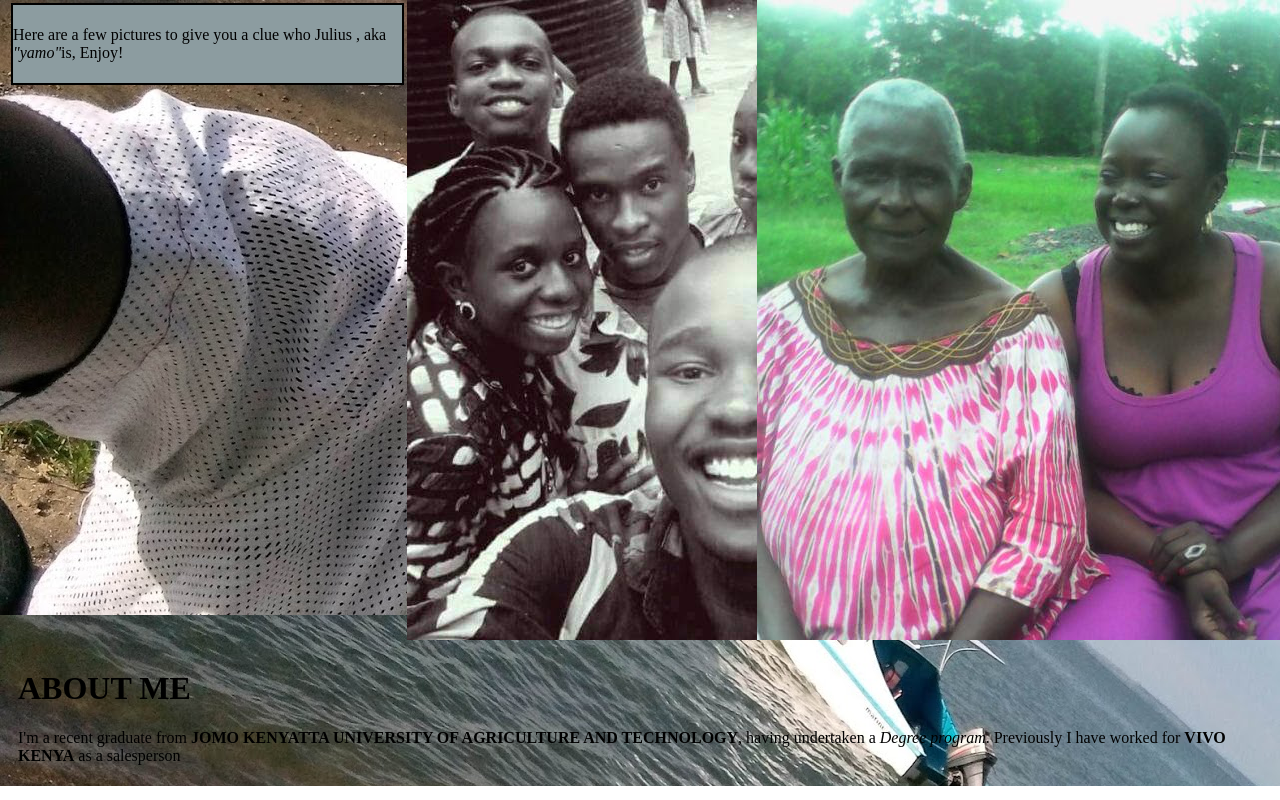
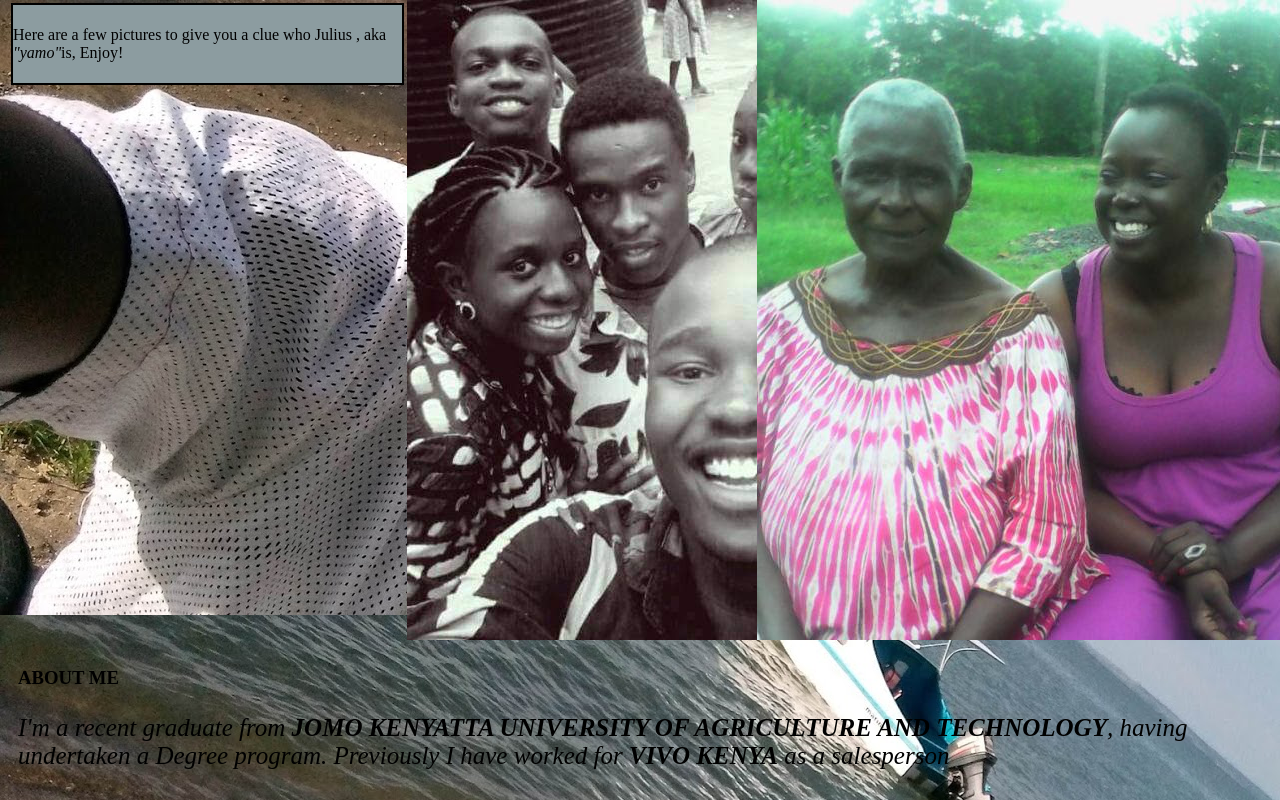
Before and after one commit to OlooJulius/portfolio_project, a plain HTML site: page index.html in a window 1280 px wide. Shown: the part 317-1117 px from the top of the page. Drawn offline with Linux system fonts and the light colour scheme.

Commit message:
It will add styling to element p through class sector

```diff
--- a/css/stlyes.css
+++ b/css/stlyes.css
@@ -94,6 +94,13 @@ body{
     padding-bottom: 5px;
     padding-left: 10px;
 }
+#sector{
+    padding-top: none;
+    font-size: 25px;
+    font-family: 'Times New Roman', Times, serif;
+    font-style: oblique;
+    text-shadow: blueviolet;
+}
 @media  screen
 and (min-device-width: 1200px)
 and (max-device-width: 1600px)
--- a/index.html
+++ b/index.html
@@ -40,8 +40,7 @@
         <img src="images/love.jpg" alt="An image of me.">
     </div>
     <div class="ras">
-        <span class="wagwan">
-            <H1>ABOUT ME</H1>
+            <h3 >ABOUT ME</h3>
             <P id="sector">
                I'm a recent graduate from <strong>JOMO KENYATTA UNIVERSITY OF AGRICULTURE AND TECHNOLOGY</strong>, having undertaken a <em>Degree program</em>.
              Previously I have worked for <strong>VIVO KENYA</strong> as a salesperson </P>
```
